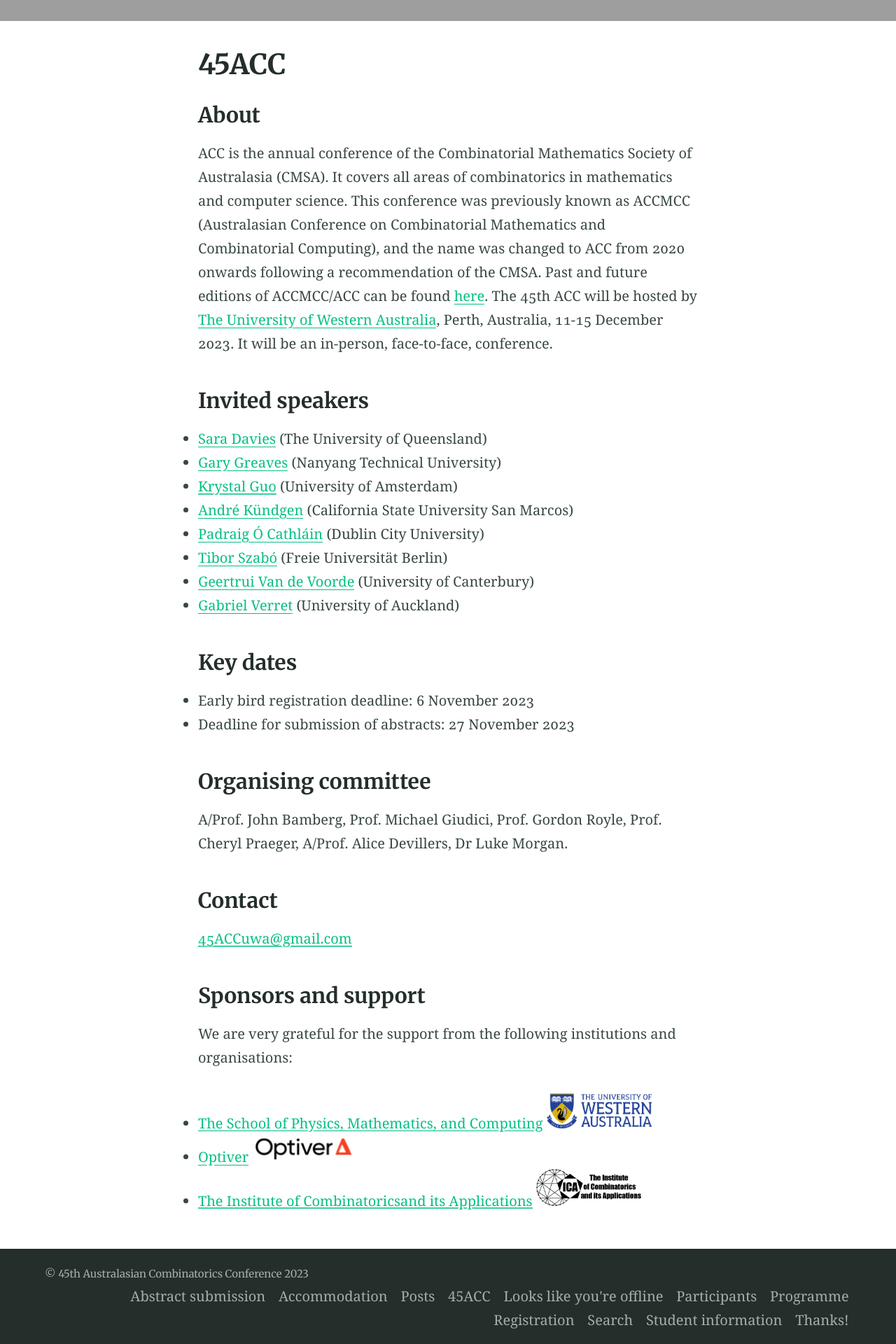
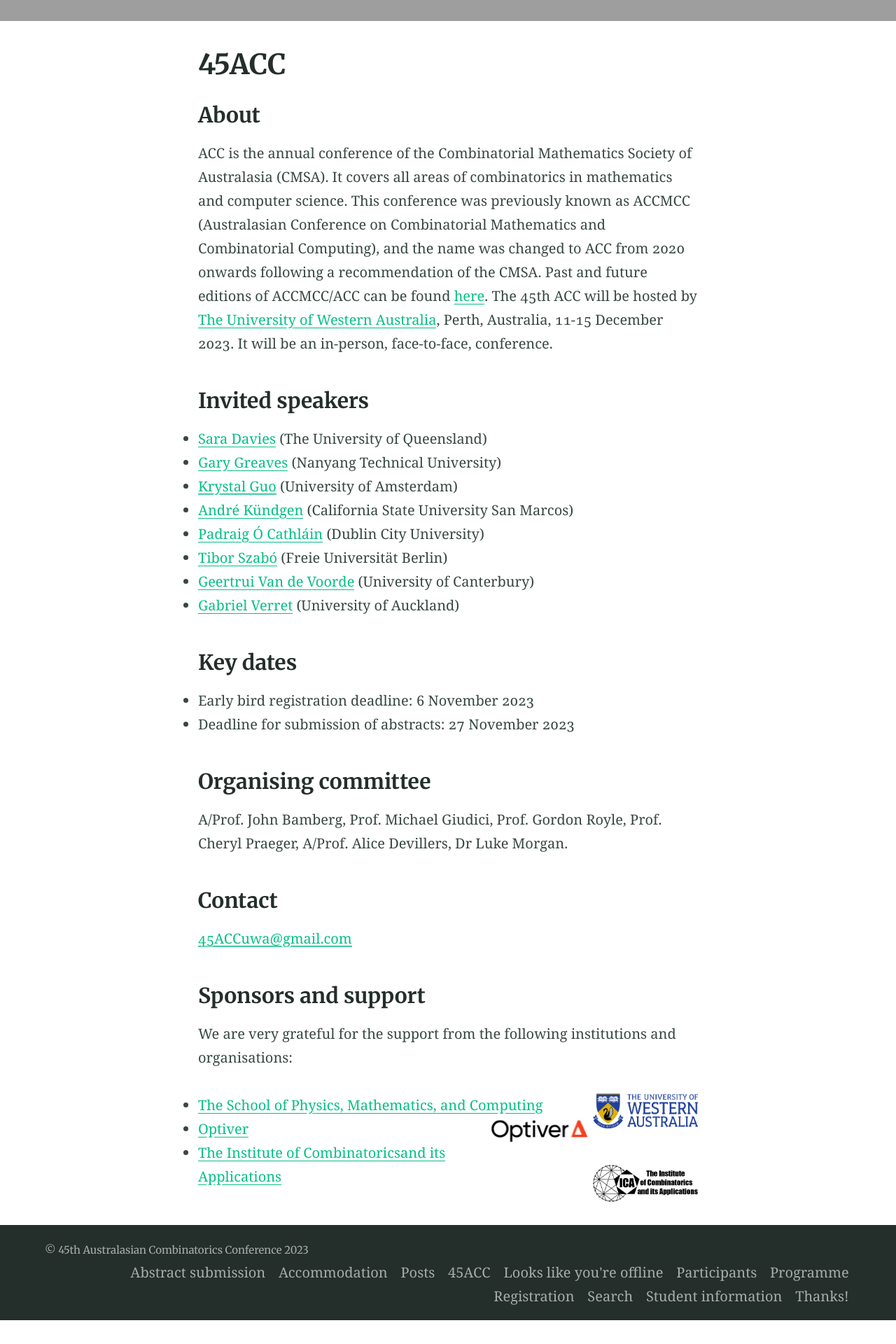
Before and after one commit to 45ACC/45ACC.github.io, a Jekyll site: the page built from index.md, in a window 1280 px wide. Shown: the part 394-2314 px from the top of the page at 70% size. Built offline with Jekyll 4.4.1, drawn with Linux system fonts in a browser that asks for light colours; after the commit the page ends 2280 px from its top, so only the background shows below that; grey boxes are pictures that could not be loaded.

Commit message:
Update index.md

```diff
--- a/index.md
+++ b/index.md
@@ -40,6 +40,6 @@ A/Prof. John Bamberg, Prof. Michael Giudici, Prof. Gordon Royle, Prof. Cheryl Pr
 ### Sponsors and support
 
 We are very grateful for the support from the following institutions and organisations:
-- [The School of Physics, Mathematics, and Computing](https://www.uwa.edu.au/schools/Physics-Mathematics-Computing) <img src="UWAlogo.png" alt="UWA" width="150" height="50" />
-- [Optiver](https://optiver.com/) <img src="Optiverlogo.png" alt="Optiver" width = "150" height="50"/>
-- [The Institute of Combinatoricsand its Applications](http://the-ica.org/) <img src="ICAlogo.png" width = "150" height="50" />
+- [The School of Physics, Mathematics, and Computing](https://www.uwa.edu.au/schools/Physics-Mathematics-Computing) <img src="UWAlogo.png" alt="UWA" width="150" height="50" align="right" />
+- [Optiver](https://optiver.com/) <img src="Optiverlogo.png" alt="Optiver" width = "150" height="50" align="right"/>
+- [The Institute of Combinatoricsand its Applications](http://the-ica.org/) <img src="ICAlogo.png" width = "150" height="50" align="right" />
```
